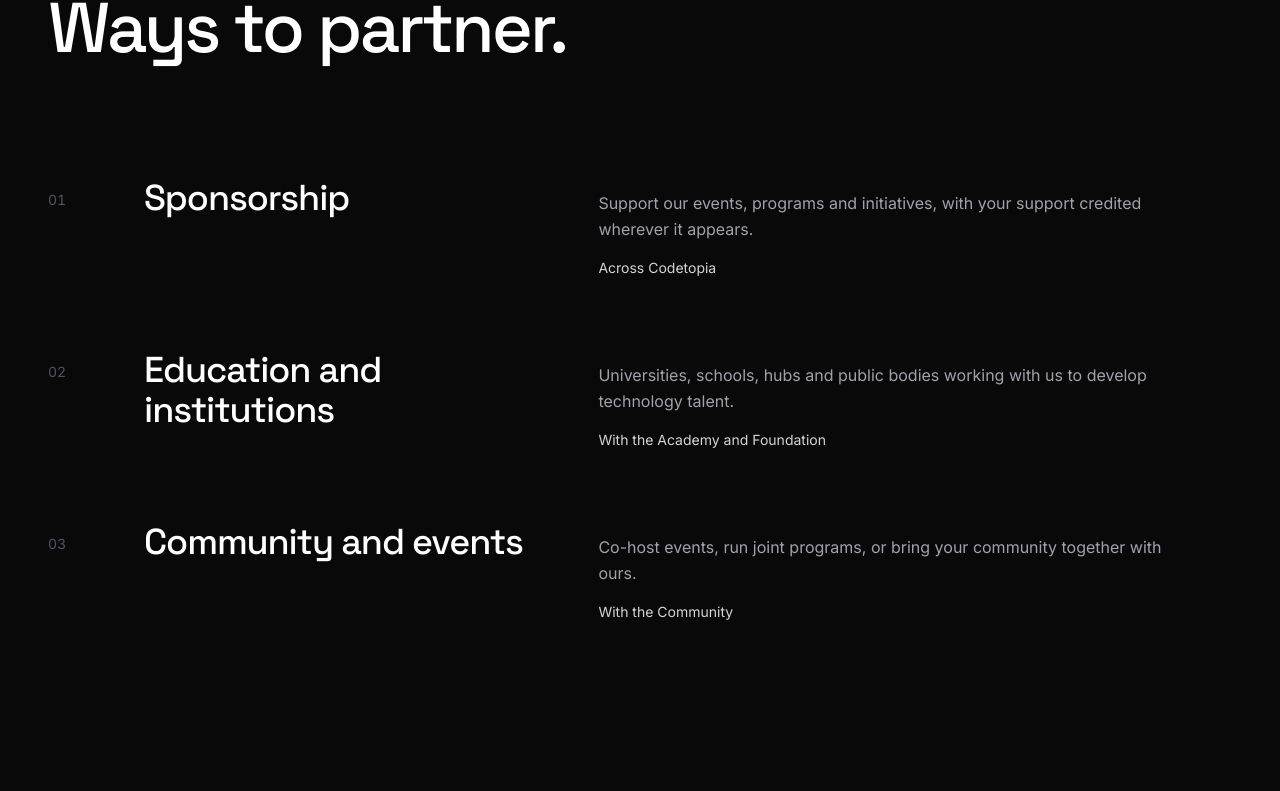
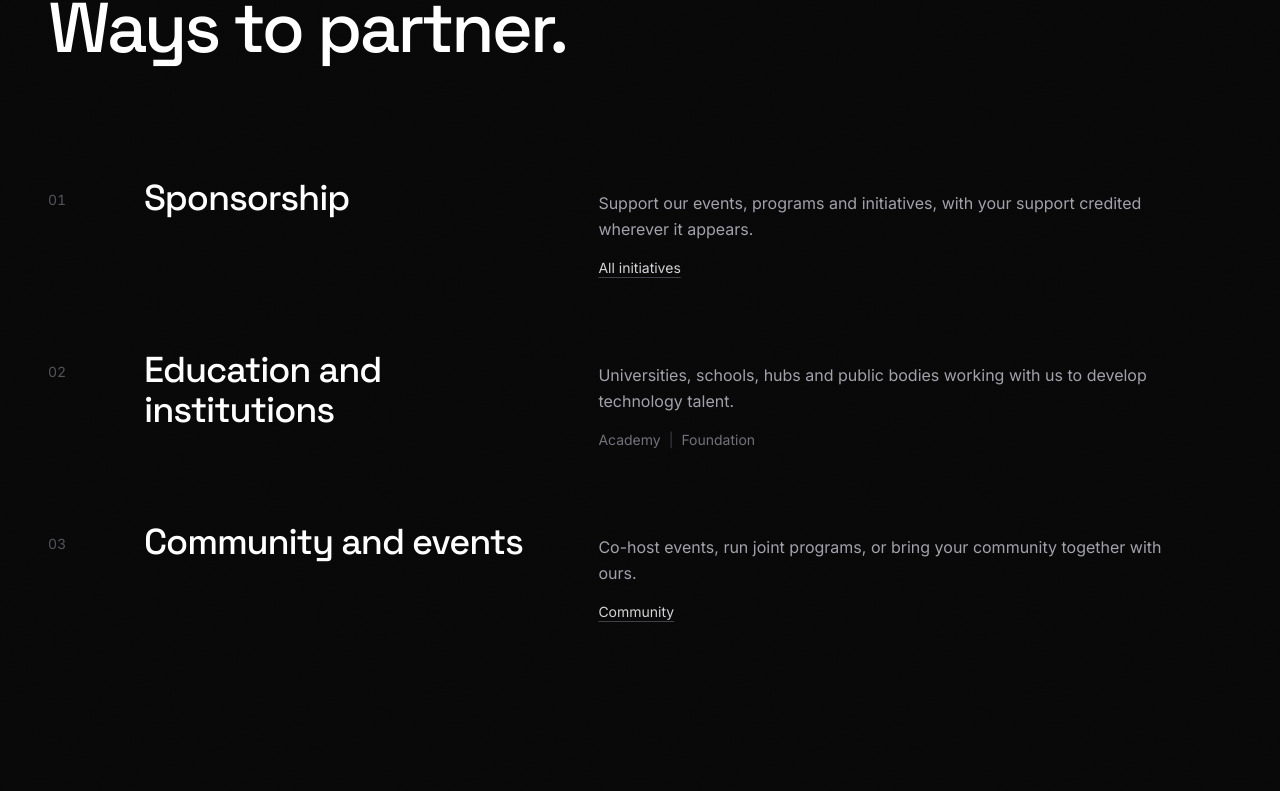
Before and after one commit to codetopiaorg/codetopia.org, a Next.js app: page /partners in a window 1280 px wide. Shown: the part 610-1401 px from the top of the page. Built offline with nearby package versions, Linux system fonts and the light colour scheme.

Commit message:
feat: link each way to partner to its initiatives
Names the initiatives a way goes through, separated by a bar. Live
initiatives link to their site; ones without a site yet show as plain
text and become links once initiatives.ts gives them one.

```diff
--- a/src/app/partners/page.tsx
+++ b/src/app/partners/page.tsx
@@ -1,9 +1,12 @@
 import { ArrowRight } from "lucide-react";
 import type { Metadata } from "next";
+import Link from "next/link";
+import { Fragment } from "react";
 import { Footer } from "@/components/sections/Footer";
 import { PageHero } from "@/components/sections/PageHero";
 import { PartnerGrid } from "@/components/sections/Partners";
 import { SectionHeading } from "@/components/sections/SectionHeading";
+import { initiatives } from "@/lib/initiatives";
 
 const description =
   "Sponsorship, education and institutional partnerships, and community partnerships. One point of contact across everything Codetopia does.";
@@ -44,21 +47,60 @@
     title: "Sponsorship",
     description:
       "Support our events, programs and initiatives, with your support credited wherever it appears.",
-    through: "Across Codetopia",
+    through: ["All initiatives"],
   },
   {
     title: "Education and institutions",
     description:
       "Universities, schools, hubs and public bodies working with us to develop technology talent.",
-    through: "With the Academy and Foundation",
+    through: ["Academy", "Foundation"],
   },
   {
     title: "Community and events",
     description:
       "Co-host events, run joint programs, or bring your community together with ours.",
-    through: "With the Community",
+    through: ["Community"],
   },
 ];
+
+const linkClass =
+  "text-zinc-300 underline underline-offset-4 decoration-zinc-700 hover:text-white hover:decoration-white transition-colors";
+
+// Names each initiative a way goes through. A live initiative links to its
+// site; one without a site yet shows as plain text, and becomes a link on
+// its own once `initiatives.ts` gives it one.
+const InitiativeLinks = ({ names }: { names: string[] }) => (
+  <p className="mt-4 text-sm text-zinc-500">
+    {names.map((name, i) => {
+      const initiative = initiatives.find((item) => item.shortName === name);
+      let label: React.ReactNode = name;
+      if (name === "All initiatives") {
+        label = (
+          <Link href="/initiatives" className={linkClass}>
+            {name}
+          </Link>
+        );
+      } else if (initiative?.link) {
+        label = (
+          <a
+            href={initiative.link}
+            target="_blank"
+            rel="noopener noreferrer"
+            className={linkClass}
+          >
+            {name}
+          </a>
+        );
+      }
+      return (
+        <Fragment key={name}>
+          {i > 0 && <span className="mx-2 text-zinc-700">|</span>}
+          {label}
+        </Fragment>
+      );
+    })}
+  </p>
+);
 
 const steps = [
   "Get in touch.",
@@ -103,7 +145,7 @@
                   <p className="text-sm md:text-base leading-relaxed text-zinc-400">
                     {way.description}
                   </p>
-                  <p className="mt-4 text-sm text-zinc-300">{way.through}</p>
+                  <InitiativeLinks names={way.through} />
                 </div>
               </li>
             ))}
```
